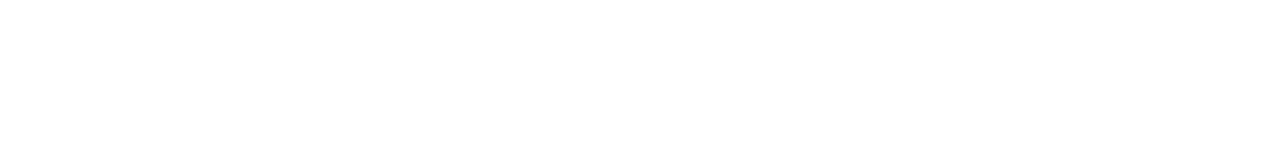
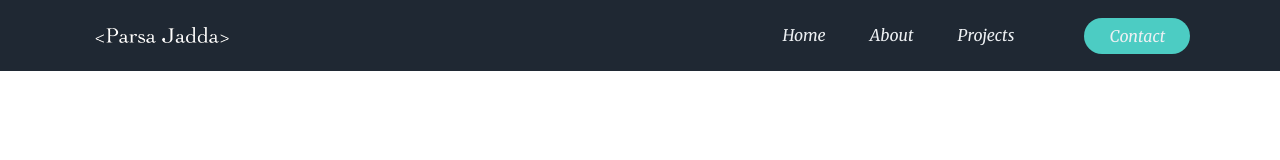
Before and after one commit to parsajbc/My-Portfolio-Website, a plain HTML site: page index.html in a window 1280 px wide. Drawn offline with nearby package versions, Linux system fonts and the light colour scheme.

Commit message:
created and stylized a header

```diff
--- a/index.html
+++ b/index.html
@@ -15,7 +15,17 @@
 </head>
 
 <body>
-    <header></header>
+    <header class="headr">
+        <img class="logo" src="img/white logo.png" height="40" width="145" alt="Parsa Jadda">
+        <nav>
+            <ul class="nav_links">
+                <li class="header_item"><a class="header_a" href="#">Home</a></li>
+                <li class="header_item"><a class="header_a" href="#">About</a></li>
+                <li class="header_item"><a class="header_a" href="#">Projects</a></li>
+            </ul>
+        </nav>
+        <a class="contact" href="#"><button class="header_button">Contact</button></a>
+    </header>
 
     <!--intro-->
     <section></section>
@@ -23,6 +33,12 @@
     <!--about me-->
     <section></section>
 
+    <!--projects-->
+    <section></section>
+
+    <!--contacts-->
+    <section></section>
+
     <!--footer-->
     <section></section>
 </body>
```
Also changed, not shown: img/white logo.png (added), 2 other files.
